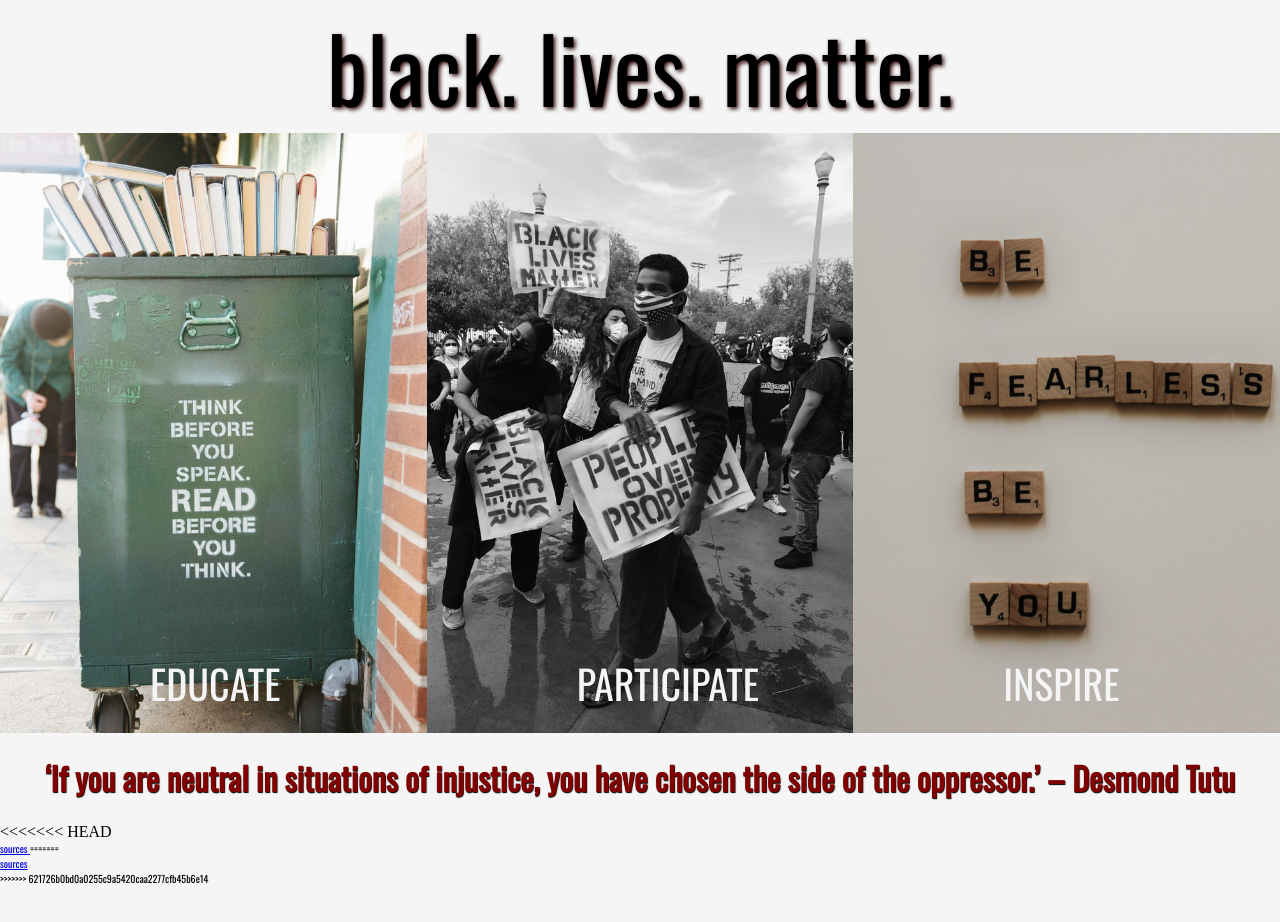
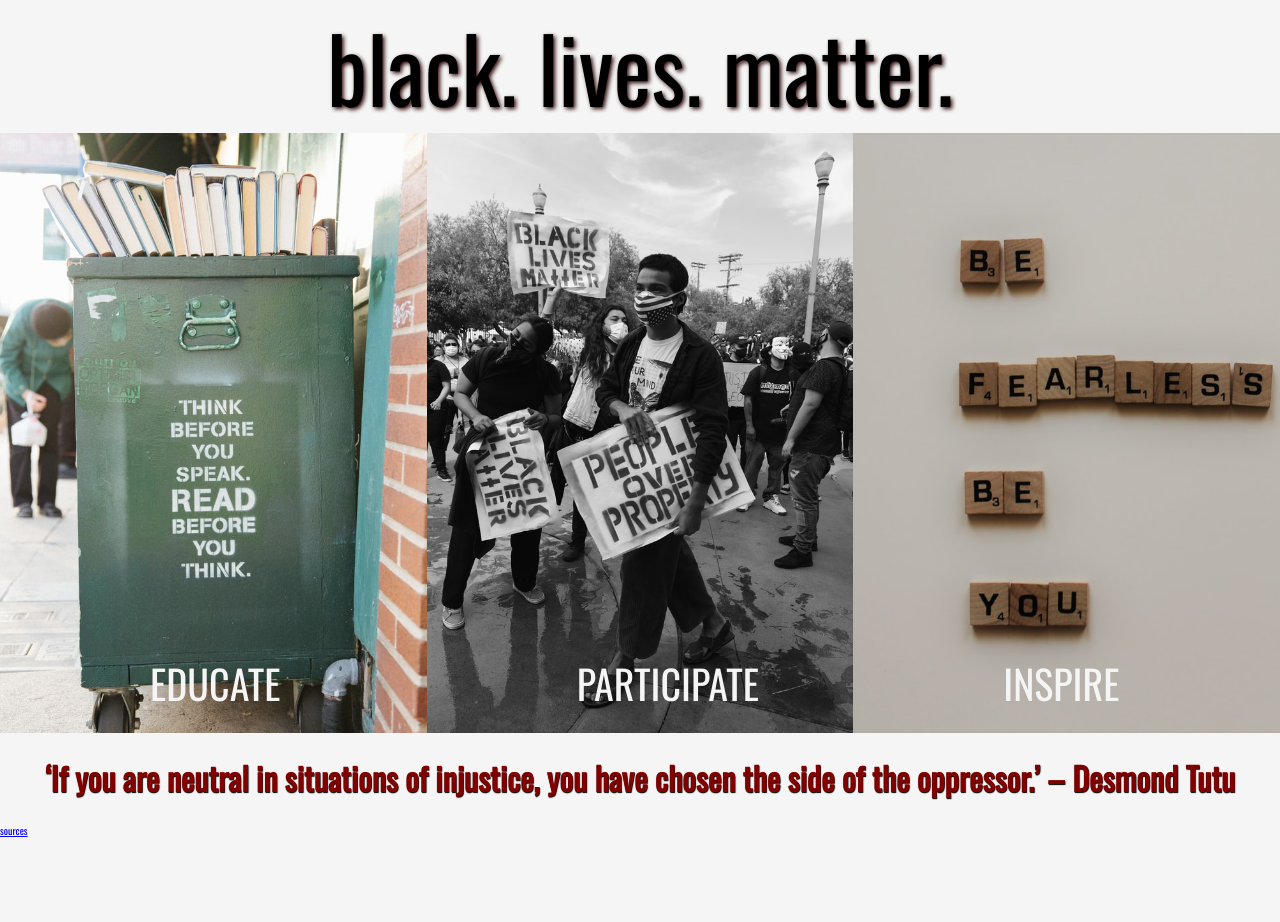
Before and after one commit to svanita00/BLM, a plain HTML site: page index.html in a window 1280 px wide. Drawn offline with nearby package versions, Linux system fonts and the light colour scheme.

Commit message:
commit changes

```diff
--- a/index.html
+++ b/index.html
@@ -47,17 +47,12 @@
                 ‘If you are neutral in situations of injustice, you have chosen the side of the oppressor.’ – Desmond Tutu
             </h1>
         </div>
-<<<<<<< HEAD
-    </div>
 
-    <div class="sourcespage">
-        <a href = "sources.html"> sources </a>
-=======
 
         <div class="sourcespage">
             <pa><a href = "sources.html"> sources </a></pa>
         </div>
->>>>>>> 621726b0bd0a0255c9a5420caa2277cfb45b6e14
+
     </div>
 </body>
 <script>
```
